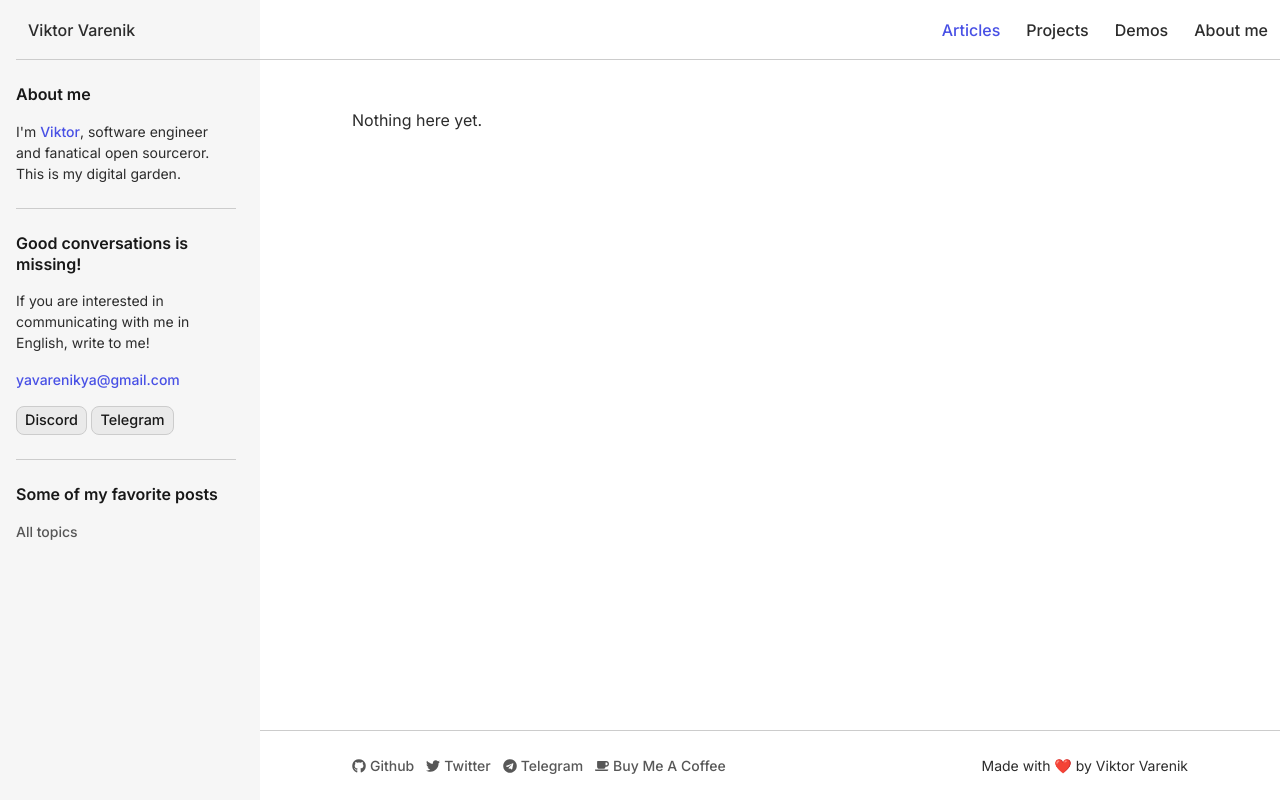
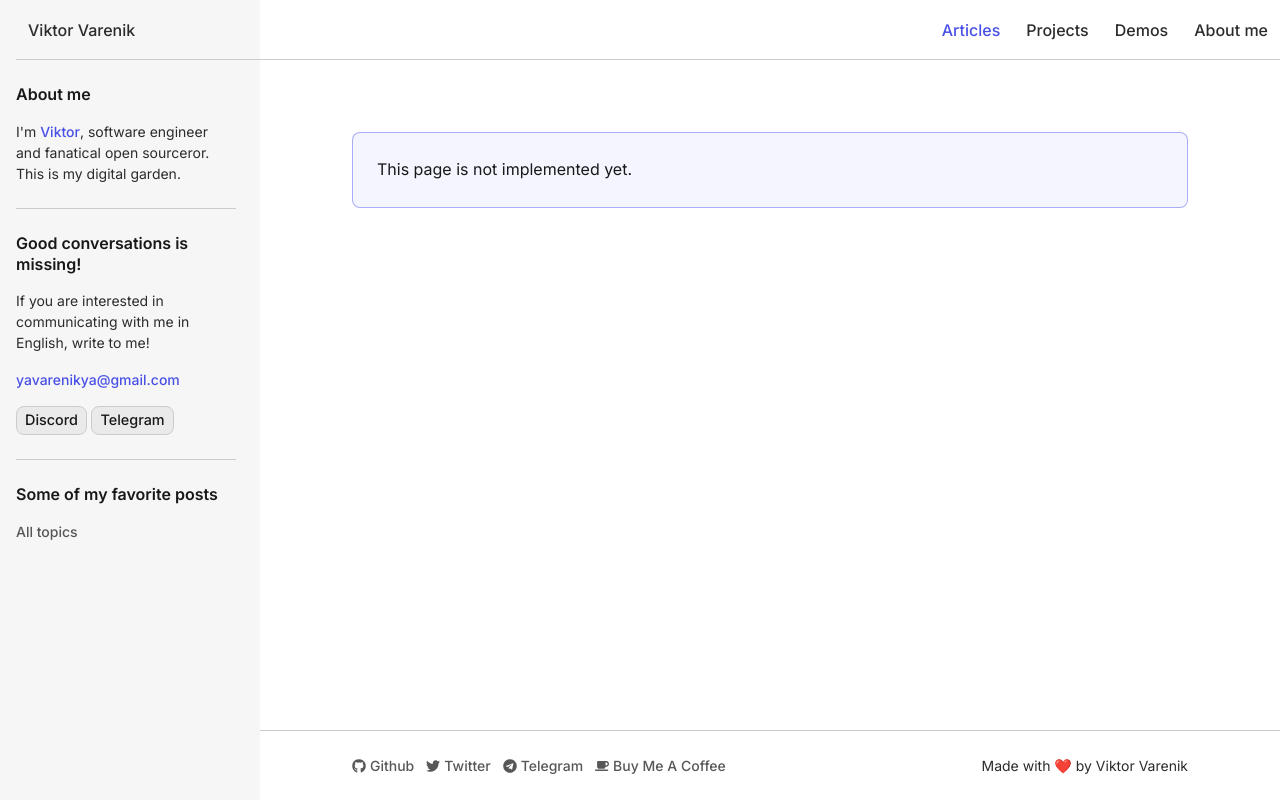
Before and after one commit to kotleni/kotleni.github.io, a React (Vite) app: page /articles in a window 1280 px wide. Built offline with nearby package versions, Linux system fonts and the light colour scheme.

Commit message:
chore: refactored some files
Signed-off-by: Viktor Varenik <yavarenikya@gmail.com>

```diff
--- a/src/config.ts
+++ b/src/config.ts
@@ -1,6 +1,9 @@
-import {NavLink, NavSocialLink} from "./components/NavbarMenu";
 import {FaGithub, FaTwitter, FaTelegram, FaCoffee} from "react-icons/fa";
 import {CardItemProps} from "./components/ProjectsCards";
+import {IconType} from "react-icons";
+
+type NavLink = { title: string, url: string };
+type NavSocialLink = { title: string, icon: IconType, url: string };
 
 const NAV_LINKS: NavLink[] = [
     {title: "Articles", url: "/articles"},
--- a/src/main.tsx
+++ b/src/main.tsx
@@ -7,6 +7,7 @@ import {App} from "./routes/App";
 import {AboutPage} from "./routes/App/AboutPage";
 import {ProjectsPage} from "./routes/App/ProjectsPage";
 import {DemosPage} from "./routes/App/DemosPage";
+import {ArticlesPage} from "./routes/App/ArticlesPage";
 
 createRoot(document.getElementById('root')!).render(
     <BrowserRouter>
@@ -14,7 +15,7 @@ createRoot(document.getElementById('root')!).render(
             <Route path="/" element={<App><HomePage/></App>} />
             <Route path="/projects" element={<App><ProjectsPage/></App>} />
             <Route path="/me" element={<App><AboutPage/></App>} />
-            <Route path="/articles" element={<App>Nothing here yet.</App>} />
+            <Route path="/articles" element={<App><ArticlesPage /></App>} />
             <Route path="/demos" element={<App><DemosPage /></App>} />
             <Route path="/rick" element={<Rick />} />
         </Routes>
--- /dev/null
+++ b/src/routes/App/ArticlesPage/ArticlesPage.module.scss
@@ -0,0 +1 @@
+// keep
--- /dev/null
+++ b/src/routes/App/ArticlesPage/index.tsx
@@ -0,0 +1,13 @@
+import styles from "./ArticlesPage.module.scss";
+
+const ArticlesPage: React.FC = () => {
+    return (
+        <>
+            <div className="blockquote">
+                This page is not implemented yet.
+            </div>
+        </>
+    );
+};
+
+export {ArticlesPage};
```
Also changed, not shown: src/components/NavbarMenu/index.tsx (deleted, +0 -26 lines).
